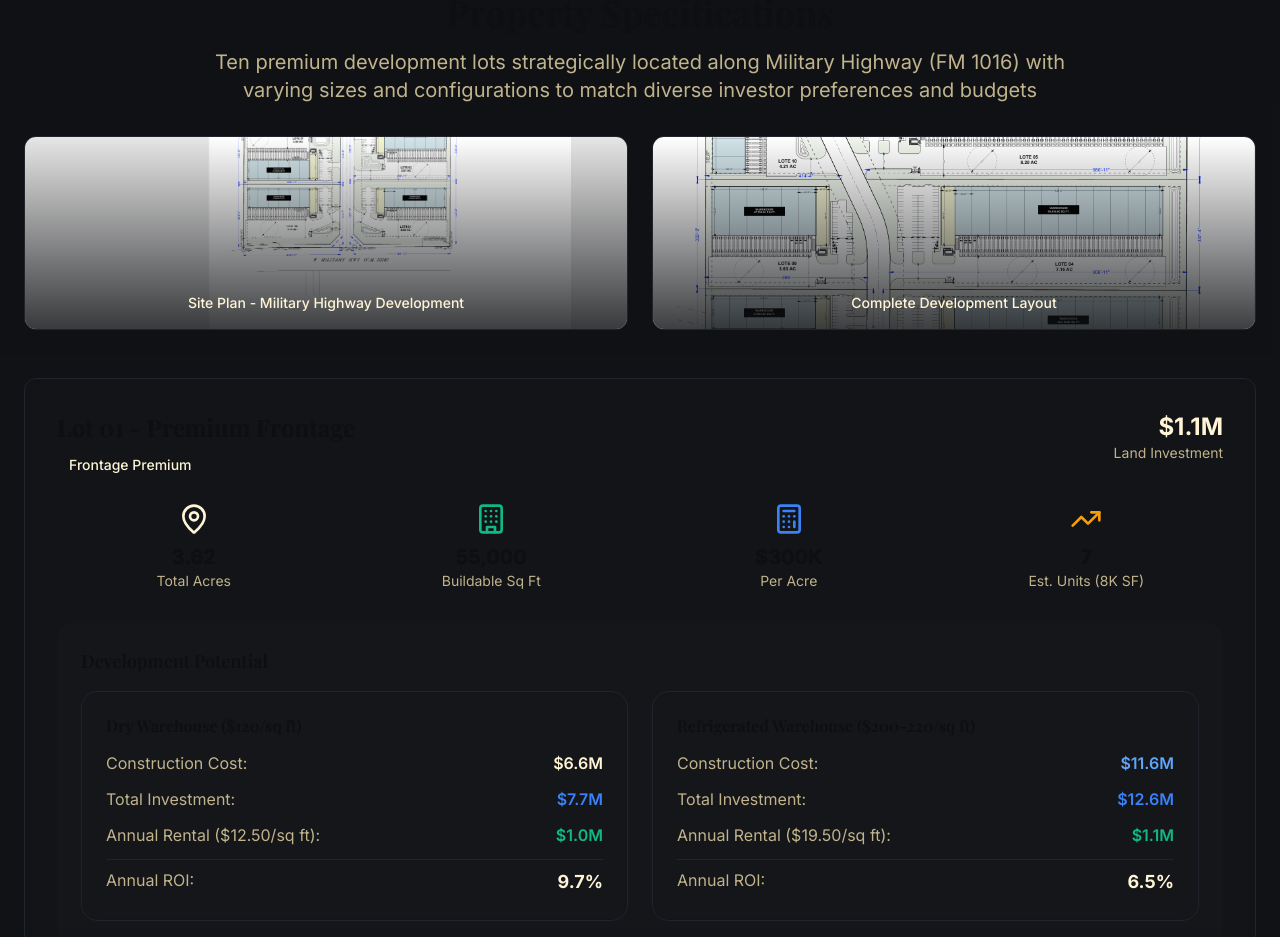
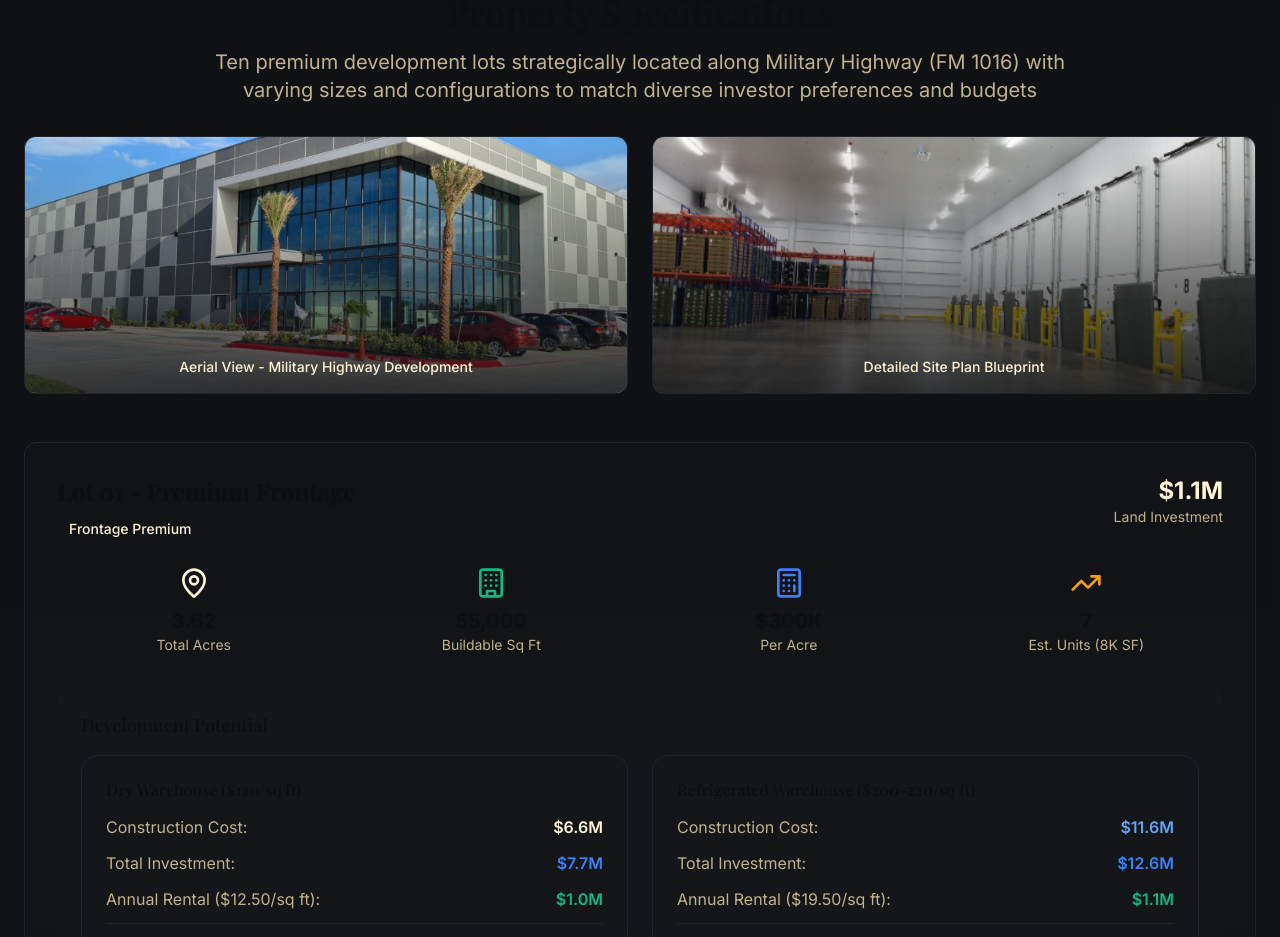
Before and after one commit to mar2181/border-trade-logistics, a React (Vite) app: page / in a window 1280 px wide. Shown: the part 8280-9217 px from the top of the page. Built offline with nearby package versions, Linux system fonts and the light colour scheme.

Commit message:
Replace property images
Replaced two images in the Property Specifications component with provided aerial view and site plan images.

```diff
--- a/src/components/PropertySpecifications.tsx
+++ b/src/components/PropertySpecifications.tsx
@@ -226,25 +226,25 @@ export default function PropertySpecifications() {
           <div className="grid md:grid-cols-2 gap-6 mb-8">
             <div className="relative overflow-hidden rounded-xl border border-border">
               <img
-                src="/lovable-uploads/b30a695d-c533-4cf3-8c19-f48fec560759.png"
-                alt="Site plan showing warehouse lot configurations along Military Highway"
-                className="w-full h-48 object-cover"
+                src="/lovable-uploads/18eaafa7-6467-4037-8e2d-6d8017b50422.png"
+                alt="Aerial view of development lots and parcels along Military Highway"
+                className="w-full h-64 object-cover"
               />
               <div className="absolute inset-0 bg-gradient-to-t from-background/80 to-transparent" />
               <div className="absolute bottom-4 left-4 right-4">
-                <div className="text-gold text-sm font-medium">Site Plan - Military Highway Development</div>
+                <div className="text-gold text-sm font-medium">Aerial View - Military Highway Development</div>
               </div>
             </div>
 
             <div className="relative overflow-hidden rounded-xl border border-border">
               <img
-                src="/lovable-uploads/c30c6a61-4069-4336-85ff-2178028a85ce.png"
-                alt="Detailed development site plan showing all lot configurations"
-                className="w-full h-48 object-cover"
+                src="/lovable-uploads/318dfb75-0eb2-4d25-a153-b8b6829a954b.png"
+                alt="Detailed site plan blueprint showing warehouse layouts and configurations"
+                className="w-full h-64 object-cover"
               />
               <div className="absolute inset-0 bg-gradient-to-t from-background/80 to-transparent" />
               <div className="absolute bottom-4 left-4 right-4">
-                <div className="text-gold text-sm font-medium">Complete Development Layout</div>
+                <div className="text-gold text-sm font-medium">Detailed Site Plan Blueprint</div>
               </div>
             </div>
           </div>
```
